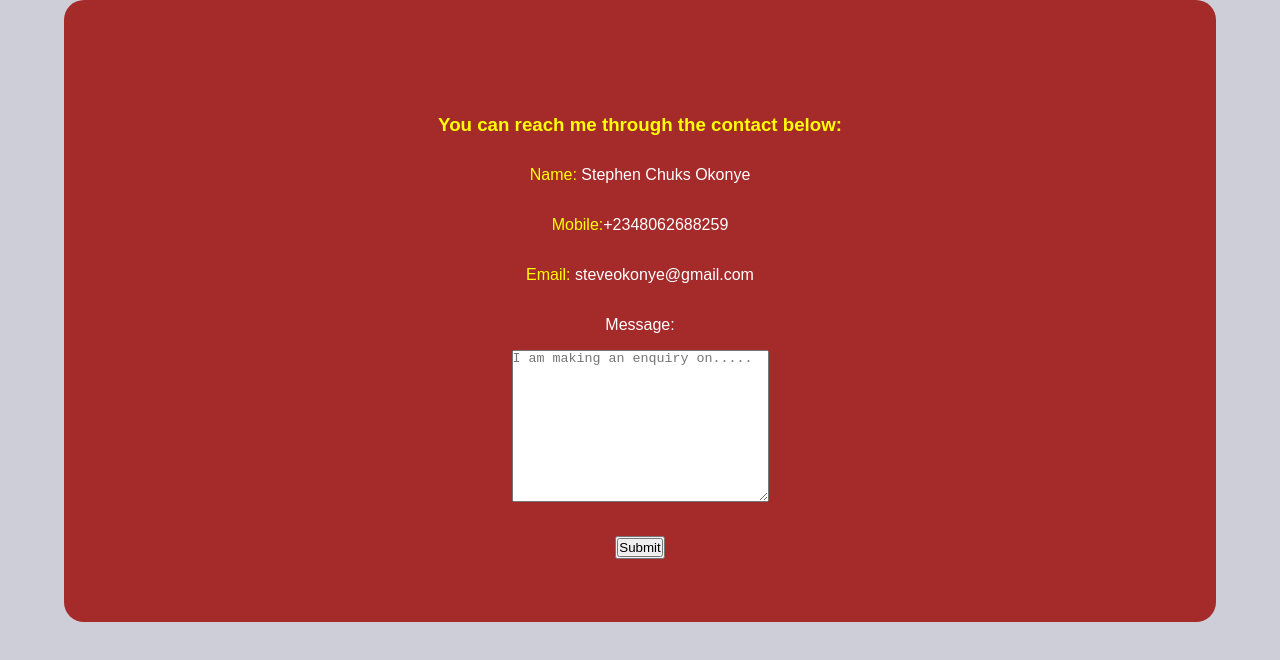
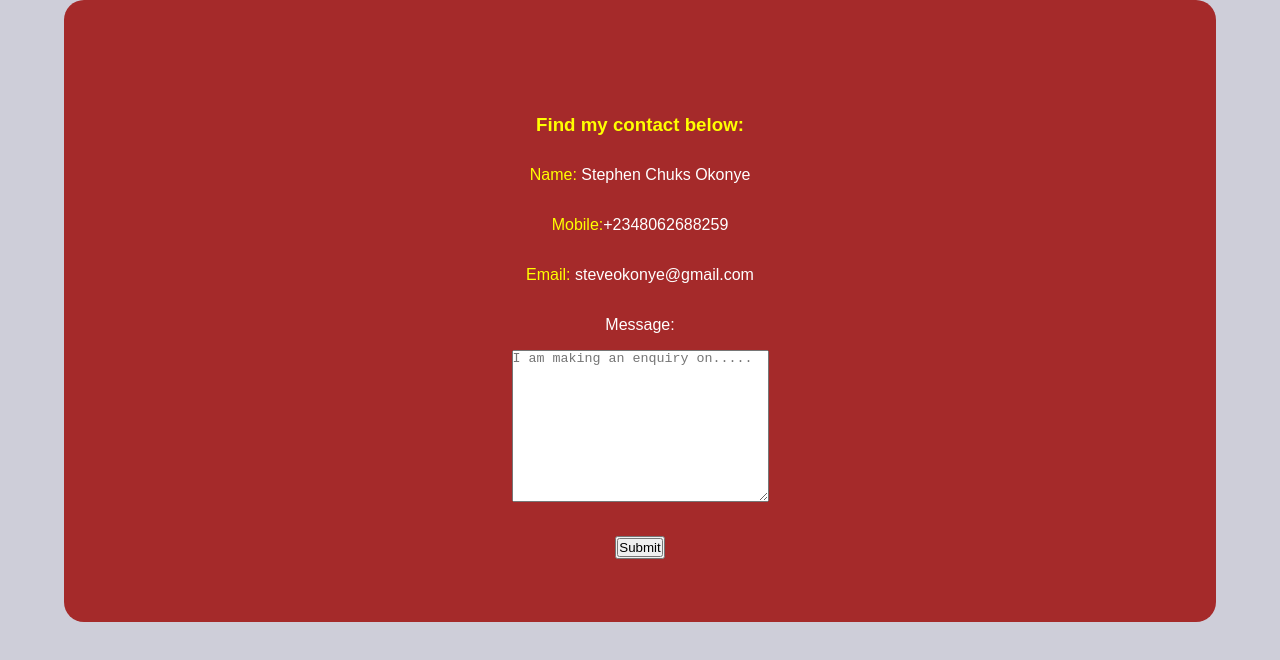
Before and after one commit to Chuksteve/practice, a plain HTML site: page contact.html in a window 1280 px wide. Drawn offline with Linux system fonts and the light colour scheme.

Commit message:
updated with find contact below

```diff
--- a/contact.html
+++ b/contact.html
@@ -10,7 +10,7 @@
   <body>
     <main>
       <section class="contact">
-        <h3>You can reach me through the contact below:</h3>
+        <h3>Find my contact below:</h3>
         <p><span class="contact-detail">Name: </span>Stephen Chuks Okonye</p>
         <p><span class="contact-detail">Mobile:</span>+2348062688259</p>
         <p><span class="contact-detail">Email: </span>steveokonye@gmail.com</p>
```
